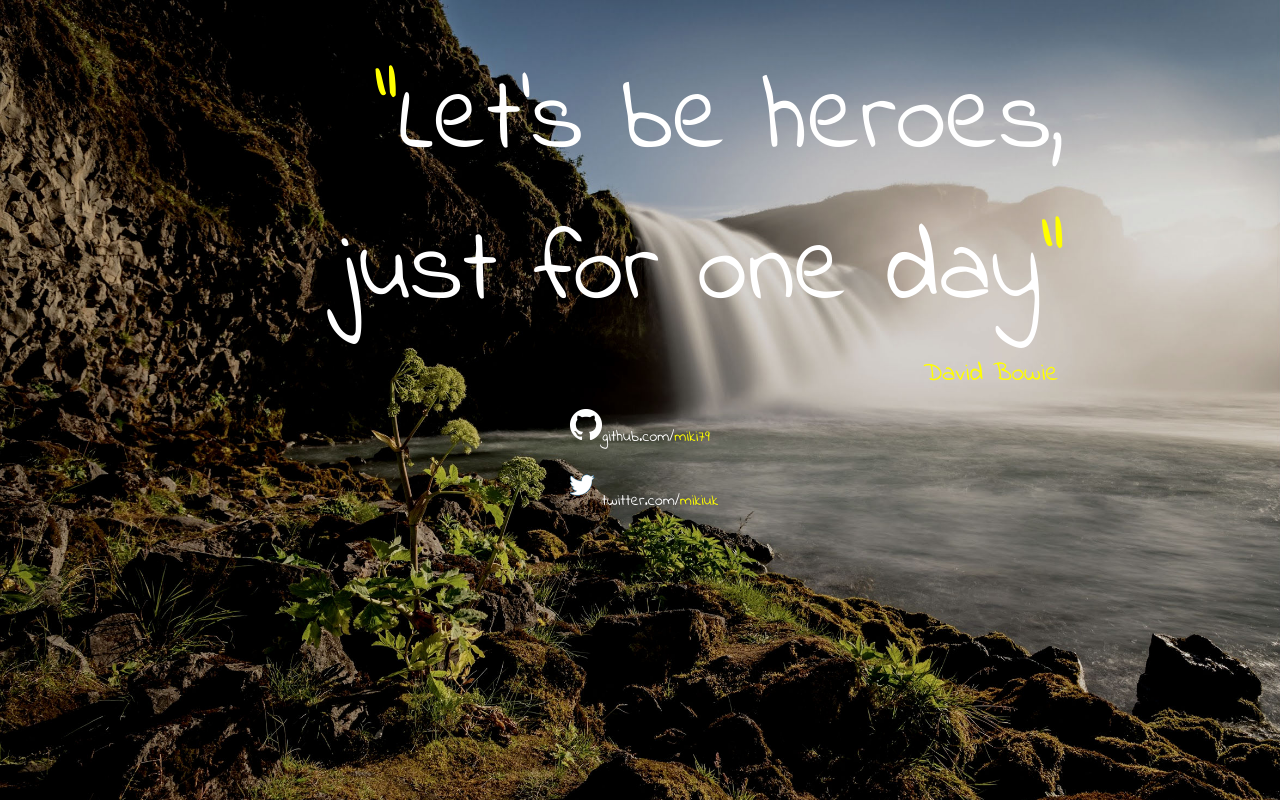
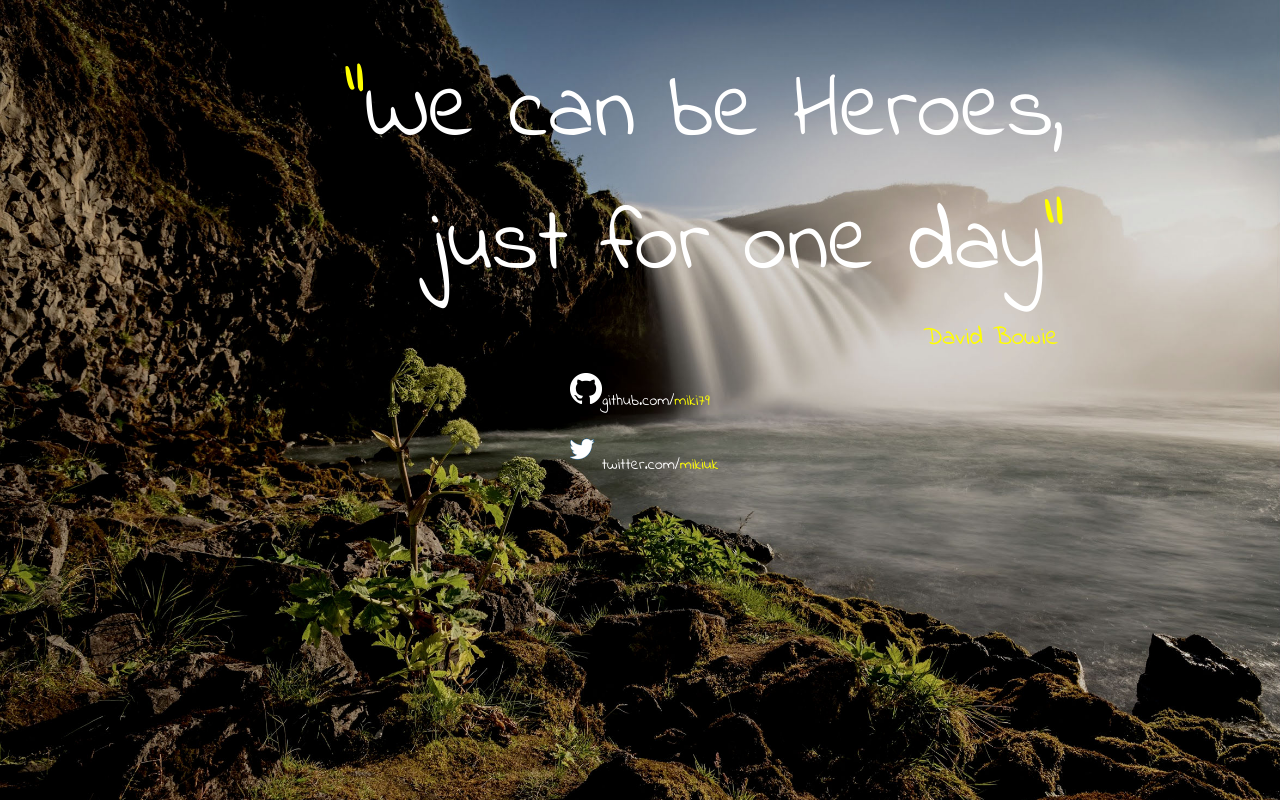
Before and after one commit to miki79/website, a React (Create React App) app: page / in a window 1280 px wide. Built offline with nearby package versions, Linux system fonts and the light colour scheme.

Commit message:
fix text

```diff
--- a/public/index.html
+++ b/public/index.html
@@ -27,7 +27,7 @@
       text-align: right;
       padding-top: 40px;
       margin: 5px auto;
-      font: 8vw 'indie_flowerregular', cursive;
+      font: 7vw 'indie_flowerregular', cursive;
       max-width: 850px;
     }
 
--- a/src/components/Home.js
+++ b/src/components/Home.js
@@ -8,7 +8,7 @@ class Home extends Component {
     return (
       <div>
         <h1 className="titleHome">
-          <span class="yellow">"</span>Let's be heroes,<br /> just for one day<span class="yellow">
+          <span class="yellow">"</span>We can be Heroes,<br /> just for one day<span class="yellow">
             "
           </span>
         </h1>
```
